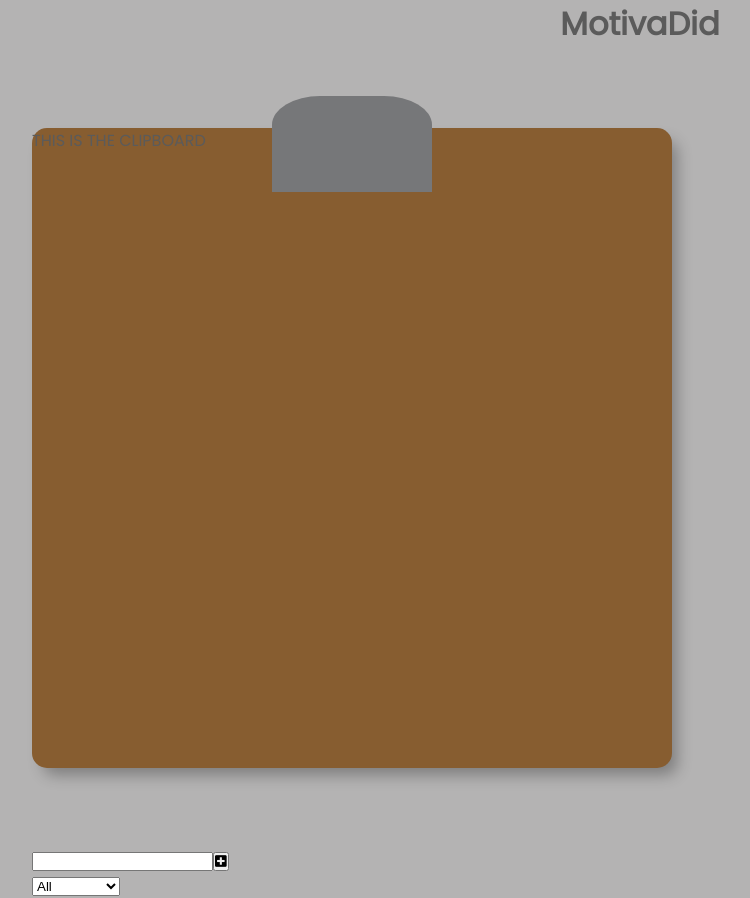
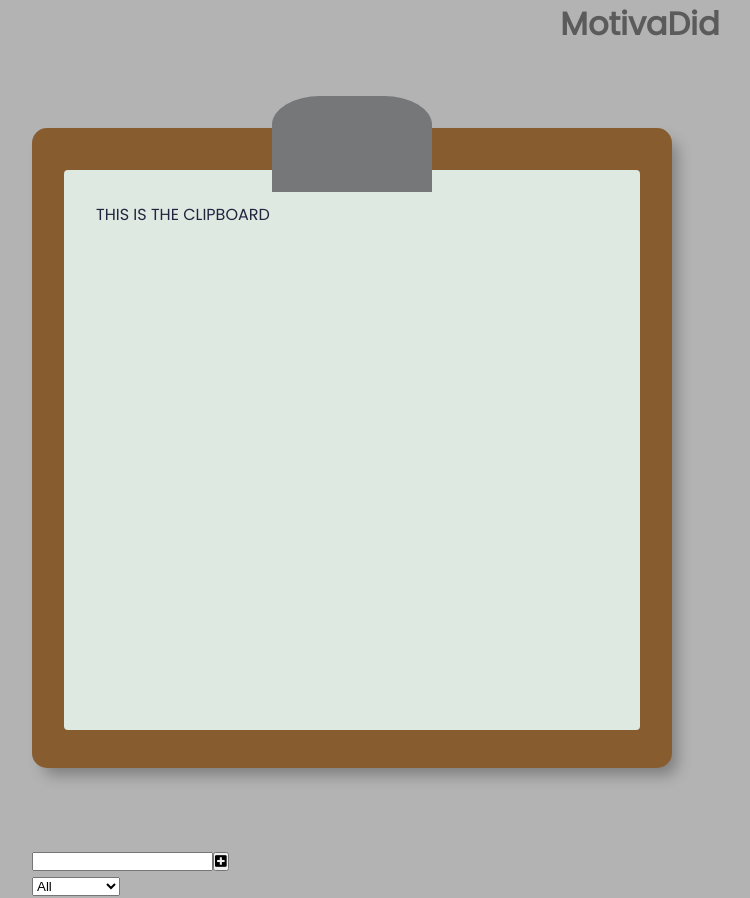
Before and after one commit to diannegabriel/todo-list, a React (Create React App) app: page / in a window 1280 px wide. Shown: the whole page, without its empty margins (0-750 px from the left). Built offline with nearby package versions, Linux system fonts and the light colour scheme; no server answers.

Commit message:
Stylize .paper

```diff
--- a/src/App.css
+++ b/src/App.css
@@ -49,4 +49,17 @@ section {
   background: rgb(118, 119, 121);
   border-top-left-radius: 30%;
   border-top-right-radius: 30%;
+  z-index: 99;
+}
+
+.paper {
+  padding: 2em;
+  height: 87.5%;
+  width: 90%;
+  position: absolute;
+  top: 6.5%;
+  left: 5%;
+  border-radius: 4px;
+  background: rgb(222, 233, 225);
+  color: #24243e;
 }/*# sourceMappingURL=App.css.map */
--- a/src/App.scss
+++ b/src/App.scss
@@ -53,4 +53,17 @@ section {
   background: $clipBg;
   border-top-left-radius: 30%;
   border-top-right-radius: 30%;
+  z-index: 99;
 }
+
+.paper {
+  padding: 2em;
+  height: 87.5%;
+  width: 90%;
+  position: absolute;
+  top: 6.5%;
+  left: 5%;
+  border-radius: 4px;
+  background: rgb(222, 233, 225);
+  color: #24243e;
+}
```
Also changed, not shown: 1 other file (tests, documents, lock files or other folders).
